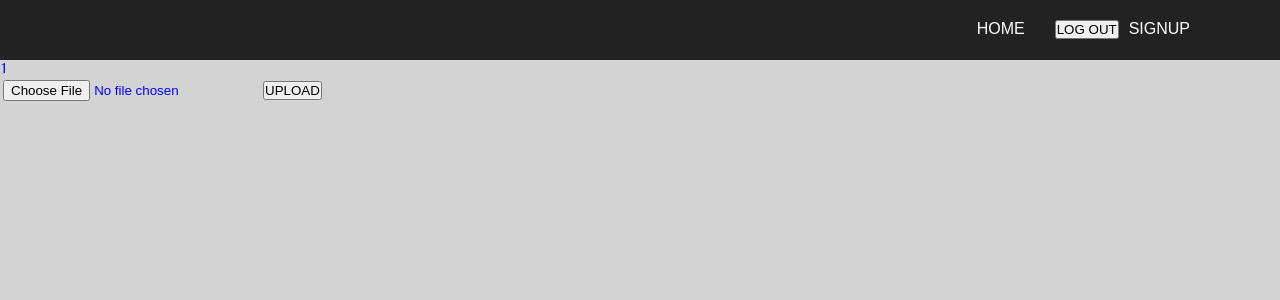
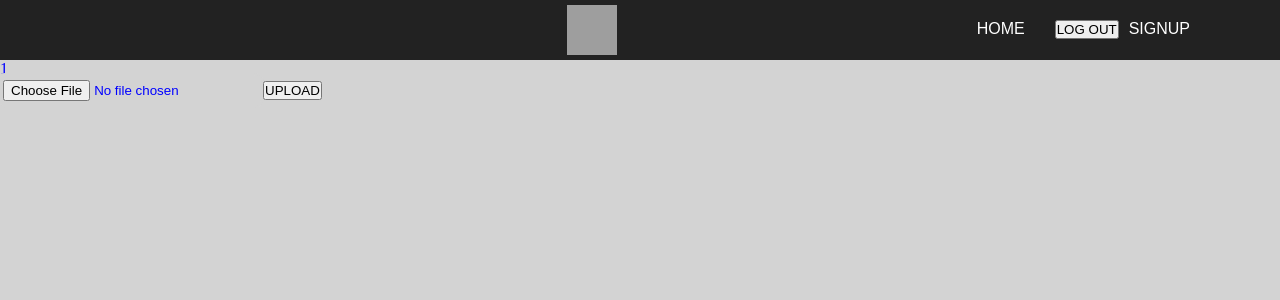
Before and after one commit to JohanGeorge/Major-Project-SDD, a PHP site: page /index.php in a window 1280 px wide. Shown: the top 300 px of the page. Run offline with PHP 8.4, Linux system fonts and the light colour scheme; the visitor is signed in with stand-in values (Sample User, id 1); grey boxes are pictures that could not be loaded.

Commit message:
Update header.php

```diff
--- a/header.php
+++ b/header.php
@@ -8,6 +8,7 @@
 <title>
 School Newsletter
 </title>
+
 <link rel="stylesheet" type="text/css" href = "style.css">
 
 </head>
@@ -16,6 +17,7 @@ School Newsletter
 <header>
 	<nav>
 		<ul>
+			<li><div class="icon"><img src="newicon.png" style="width:50px;height:50px;"></div></li>
 			<li><a href="index.php">HOME</a></li>
 				<?php
 					if(isset($_SESSION['id'])){
```
